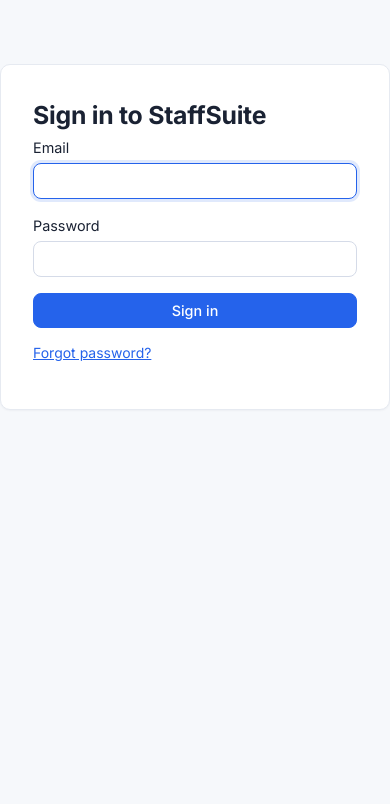
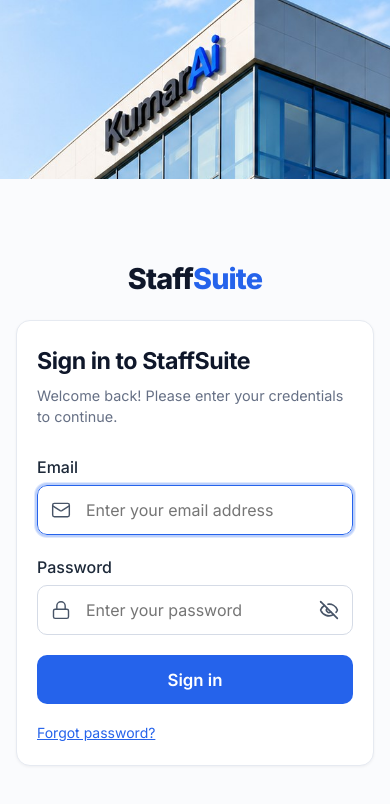
Before and after one commit to Deepak8260/StaffSuite---Employee-Management-HR-Operations-Platform, a React (Vite) app in the folder frontend/: page /login in a window 390 px wide. Shown: the top 804 px of the page. Built offline with nearby package versions, Linux system fonts and the light colour scheme.

Commit message:
Use the supplied hero image on the login screens with responsive cropping and a phone/tablet banner

```diff
--- /dev/null
+++ b/frontend/src/components/AuthShell.tsx
@@ -0,0 +1,17 @@
+import type { ReactNode } from 'react'
+import hero from '../assets/login-hero.jpg'
+
+/** Split screen for sign in, forgot password and reset password: the product picture on the left, the form card on the right. */
+export default function AuthShell({ children }: { children: ReactNode }) {
+  return (
+    <div className="auth-shell">
+      <aside className="auth-hero">
+        <img src={hero} alt="StaffSuite: manage your team, effortlessly. Employee, attendance, leave and document management and organizational insights." />
+      </aside>
+      <main className="auth-panel">
+        <div className="auth-mobile-logo">Staff<b>Suite</b></div>
+        <div className="auth-card">{children}</div>
+      </main>
+    </div>
+  )
+}
--- a/frontend/src/features/auth/ForgotPasswordPage.tsx
+++ b/frontend/src/features/auth/ForgotPasswordPage.tsx
@@ -2,6 +2,7 @@
 import { Link } from 'react-router-dom'
 import { requestPasswordReset } from '../../api/auth'
 import { errorMessage } from '../../api/axiosInstance'
+import AuthShell from '../../components/AuthShell'
 
 export default function ForgotPasswordPage() {
   const [email, setEmail] = useState('')
@@ -24,7 +25,7 @@
   }
 
   return (
-    <main className="page narrow">
+    <AuthShell>
       <h1>Forgot password</h1>
       {sent ? (
         <>
@@ -34,20 +35,20 @@
           </p>
         </>
       ) : (
-        <form onSubmit={handleSubmit} className="form">
+        <form onSubmit={handleSubmit} className="auth-form">
           <label>
             Email
             <input type="email" value={email} onChange={(e) => setEmail(e.target.value)} required autoFocus />
           </label>
           {error && <p className="error">{error}</p>}
-          <button type="submit" disabled={busy}>
+          <button type="submit" className="auth-submit" disabled={busy}>
             Request reset
           </button>
         </form>
       )}
-      <p>
+      <p className="auth-link">
         <Link to="/login">Back to sign in</Link>
       </p>
-    </main>
+    </AuthShell>
   )
 }
--- a/frontend/src/features/auth/LoginPage.tsx
+++ b/frontend/src/features/auth/LoginPage.tsx
@@ -1,6 +1,8 @@
+import { Eye, EyeOff, Lock, Mail } from 'lucide-react'
 import { useState, type FormEvent } from 'react'
 import { Link, Navigate, useLocation, useNavigate } from 'react-router-dom'
 import { errorMessage } from '../../api/axiosInstance'
+import AuthShell from '../../components/AuthShell'
 import { useAuth } from '../../hooks/useAuth'
 
 export default function LoginPage() {
@@ -10,6 +12,7 @@
   const from = (location.state as { from?: string } | null)?.from ?? '/'
   const [email, setEmail] = useState('')
   const [password, setPassword] = useState('')
+  const [showPassword, setShowPassword] = useState(false)
   const [error, setError] = useState<string | null>(null)
   const [busy, setBusy] = useState(false)
 
@@ -30,25 +33,38 @@
   }
 
   return (
-    <main className="page narrow">
+    <AuthShell>
       <h1>Sign in to StaffSuite</h1>
-      <form onSubmit={handleSubmit} className="form">
+      <p className="auth-sub">Welcome back! Please enter your credentials to continue.</p>
+      <form onSubmit={handleSubmit} className="auth-form">
         <label>
           Email
-          <input type="email" value={email} onChange={(e) => setEmail(e.target.value)} required autoFocus />
+          <span className="auth-field">
+            <Mail size={20} strokeWidth={1.7} aria-hidden="true" />
+            <input type="email" value={email} placeholder="Enter your email address" autoComplete="username"
+              onChange={(e) => setEmail(e.target.value)} required autoFocus />
+          </span>
         </label>
         <label>
           Password
-          <input type="password" value={password} onChange={(e) => setPassword(e.target.value)} required />
+          <span className="auth-field">
+            <Lock size={20} strokeWidth={1.7} aria-hidden="true" />
+            <input type={showPassword ? 'text' : 'password'} value={password} placeholder="Enter your password"
+              autoComplete="current-password" onChange={(e) => setPassword(e.target.value)} required />
+            <button type="button" className="auth-eye" aria-label={showPassword ? 'Hide password' : 'Show password'}
+              onClick={() => setShowPassword((s) => !s)}>
+              {showPassword ? <Eye size={20} aria-hidden="true" /> : <EyeOff size={20} aria-hidden="true" />}
+            </button>
+          </span>
         </label>
         {error && <p className="error">{error}</p>}
-        <button type="submit" disabled={busy}>
+        <button type="submit" className="auth-submit" disabled={busy}>
           {busy ? 'Signing in…' : 'Sign in'}
         </button>
       </form>
-      <p>
+      <p className="auth-link">
         <Link to="/forgot-password">Forgot password?</Link>
       </p>
-    </main>
+    </AuthShell>
   )
 }
--- a/frontend/src/features/auth/ResetPasswordPage.tsx
+++ b/frontend/src/features/auth/ResetPasswordPage.tsx
@@ -2,6 +2,7 @@
 import { Link, useSearchParams } from 'react-router-dom'
 import { confirmPasswordReset } from '../../api/auth'
 import { errorMessage } from '../../api/axiosInstance'
+import AuthShell from '../../components/AuthShell'
 
 export default function ResetPasswordPage() {
   const [params] = useSearchParams()
@@ -32,18 +33,18 @@
 
   if (done) {
     return (
-      <main className="page narrow">
+      <AuthShell>
         <h1>Password reset</h1>
         <p className="success">Your password has been reset.</p>
         <Link to="/login">Sign in</Link>
-      </main>
+      </AuthShell>
     )
   }
 
   return (
-    <main className="page narrow">
+    <AuthShell>
       <h1>Reset password</h1>
-      <form onSubmit={handleSubmit} className="form">
+      <form onSubmit={handleSubmit} className="auth-form">
         <label>
           Reset token
           <input value={token} onChange={(e) => setToken(e.target.value)} required />
@@ -57,13 +58,13 @@
           <input type="password" value={confirm} onChange={(e) => setConfirm(e.target.value)} required />
         </label>
         {error && <p className="error">{error}</p>}
-        <button type="submit" disabled={busy}>
+        <button type="submit" className="auth-submit" disabled={busy}>
           Reset password
         </button>
       </form>
-      <p>
+      <p className="auth-link">
         <Link to="/login">Back to sign in</Link>
       </p>
-    </main>
+    </AuthShell>
   )
 }
--- a/frontend/src/theme.css
+++ b/frontend/src/theme.css
@@ -315,3 +315,44 @@
 .bulk-result .data-table-wrap, .bulk-result table { max-width: 100%; }
 .row-actions { display: flex; gap: 0.4rem; align-items: center; }
 .row-actions a.button, .row-actions button { padding: 0.25rem 0.6rem; font-size: 0.8rem; }
+
+/* sign in / forgot / reset: product panel on the left, form card on the right.
+   Sizes follow the window (width and height) so it fits laptops, zoomed browsers, tablets and phones. */
+.auth-shell { min-height: 100vh; min-height: 100dvh; display: grid; grid-template-columns: minmax(0, 1fr) minmax(0, 1fr); background: #fff; }
+.auth-hero { position: sticky; top: 0; align-self: start; height: 100vh; height: 100dvh; overflow: hidden; background: #b6d5f7; }
+/* the picture carries the logo and text on its left side, so it is cropped from the right and bottom */
+.auth-hero img { display: block; width: 100%; height: 100%; object-fit: cover; object-position: left top; }
+.auth-panel { display: flex; align-items: center; justify-content: center; flex-direction: column; padding: clamp(1rem, 4vw, 2.5rem); background: #fafbfd; box-sizing: border-box; }
+.auth-mobile-logo { display: none; font-size: 1.8rem; font-weight: 800; letter-spacing: -0.03em; color: #0f172a; margin-bottom: 1.25rem; }
+.auth-mobile-logo b { color: var(--primary); font-weight: 800; }
+.auth-card { width: 100%; max-width: 31rem; box-sizing: border-box; padding: clamp(1.4rem, 3.6vw, 2.5rem) clamp(1.25rem, 3.2vw, 2.4rem); background: #fff; border: 1px solid var(--border); border-radius: 14px; box-shadow: 0 1px 3px rgba(16, 24, 40, 0.05); }
+.auth-card h1 { margin: 0 0 0.4rem; font-size: clamp(1.45rem, 2.2vw, 1.9rem); letter-spacing: -0.02em; color: #0f172a; }
+.auth-sub { margin: 0 0 clamp(1rem, 3.2vh, 2rem); color: #667085; font-size: clamp(0.9rem, 1.2vw, 1rem); }
+.auth-form { display: flex; flex-direction: column; gap: clamp(0.8rem, 2.4vh, 1.25rem); }
+.auth-card h1 + .auth-form { margin-top: 1.5rem; }
+.auth-form label { display: flex; flex-direction: column; gap: 0.4rem; font-size: 1rem; color: #1d2939; font-weight: 500; }
+.auth-field { position: relative; display: flex; align-items: center; }
+.auth-field > svg { position: absolute; left: 0.9rem; color: #475467; pointer-events: none; }
+.auth-field input, .auth-form > label > input { width: 100%; box-sizing: border-box; height: clamp(2.7rem, 6vh, 3.1rem); padding: 0 2.9rem 0 3rem; border: 1px solid #d5dbe6; border-radius: 10px; background: #fff; font-size: 1rem; }
+.auth-form > label > input { padding-left: 1rem; }
+.auth-field input:focus, .auth-form > label > input:focus { outline: 2px solid #bcd0fb; border-color: var(--primary); }
+.auth-eye { position: absolute; right: 0.5rem; display: inline-flex; padding: 0.4rem; background: none; border: 0; color: #475467; cursor: pointer; }
+.auth-submit { height: clamp(2.7rem, 6vh, 3.1rem); width: 100%; border: 0; border-radius: 10px; background: var(--primary); color: #fff; font-size: 1.05rem; font-weight: 600; cursor: pointer; }
+.auth-submit:hover:not(:disabled) { background: #1d4ed8; }
+.auth-submit:disabled { opacity: 0.7; cursor: default; }
+.auth-link { margin: 1.1rem 0 0; }
+.auth-link a { color: var(--primary); }
+
+/* narrow windows: the picture becomes a banner above the form card. Its text would be too small to read there,
+   so it is zoomed in on the building and the logo is shown above the form instead. */
+@media (max-width: 900px) {
+  .auth-shell { display: flex; flex-direction: column; }
+  .auth-hero { position: relative; width: 100%; height: clamp(10rem, 46vw, 22rem); flex: none; }
+  .auth-hero img { position: absolute; right: 0; top: -56vw; width: 215%; max-width: none; height: auto; }
+  .auth-panel { flex: 1; }
+  .auth-mobile-logo { display: block; }
+}
+/* phones on their side or very short windows: no room for a banner */
+@media (max-width: 900px) and (max-height: 600px) {
+  .auth-hero { display: none; }
+}
```
Also changed, not shown: frontend/src/assets/login-hero.jpg (added).
